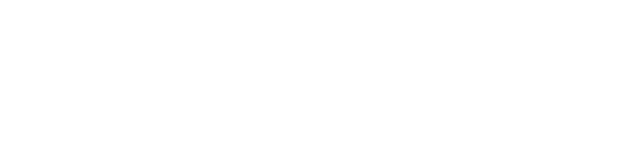
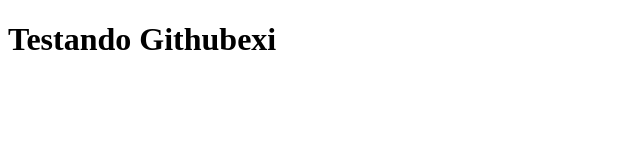
Before and after one commit to FelipeLRomao/Teste-Github, a plain HTML site: page index.html in a window 1280 px wide. Shown: the whole page, without its empty margins (0-640 px from the left). Drawn offline with Linux system fonts and the light colour scheme.

Commit message:
atualizando o github

```diff
--- a/index.html
+++ b/index.html
@@ -7,6 +7,6 @@
     <title>Document</title>
 </head>
 <body>
-
+    <h1>Testando  Githubexi</h1>
 </body>
 </html>
```
